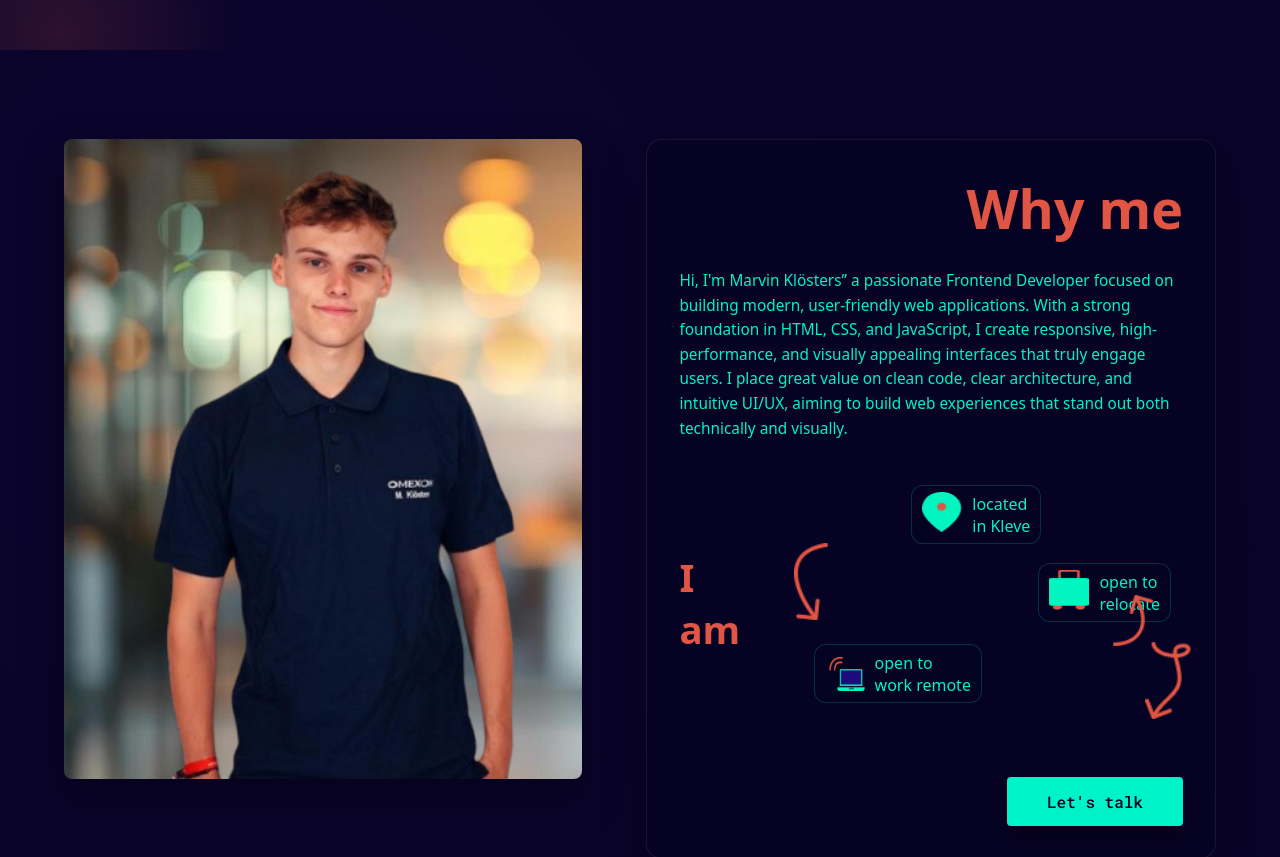
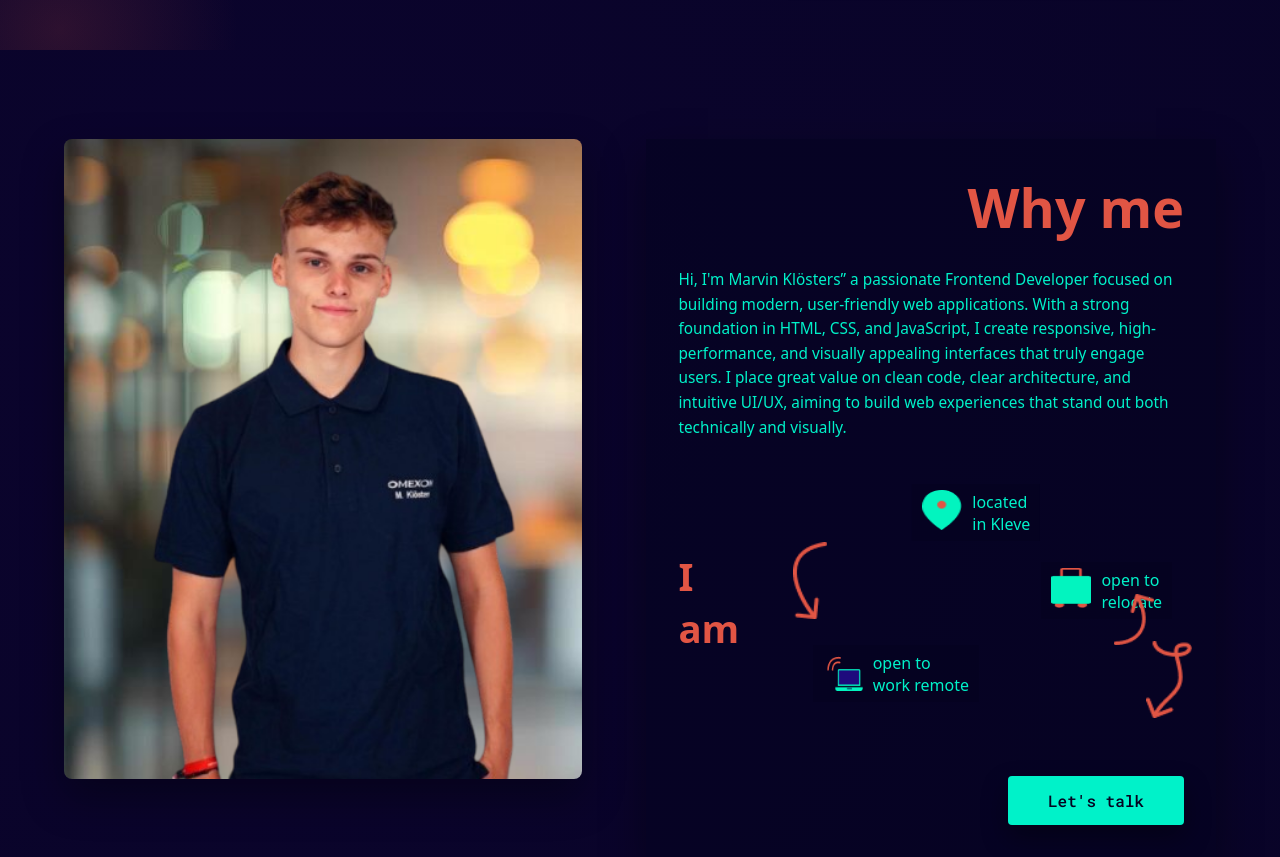
Before and after one commit to MarvinKloe47/Portfolio, an Angular app: page / in a window 1280 px wide. Shown: the part 720-1577 px from the top of the page. Built offline with nearby package versions, Linux system fonts and the light colour scheme.

Commit message:
style: remove bordes from dif items

```diff
--- a/src/app/sections/about/about.component.scss
+++ b/src/app/sections/about/about.component.scss
@@ -45,8 +45,6 @@
   align-items: flex-start;
   text-align: left;
   background: var(--glass);
-  border: 1px solid var(--glass-border);
-  border-radius: 16px;
   padding: clamp(20px, 3vw, 32px);
   box-shadow: var(--glow);
 
@@ -113,8 +111,6 @@
   font-size: 16px;
   background: rgba(5, 3, 32, 0.65);
   padding: 6px 10px;
-  border-radius: 12px;
-  border: 1px solid rgba(0, 242, 201, 0.2);
 }
 
 .about-icon img {
```
